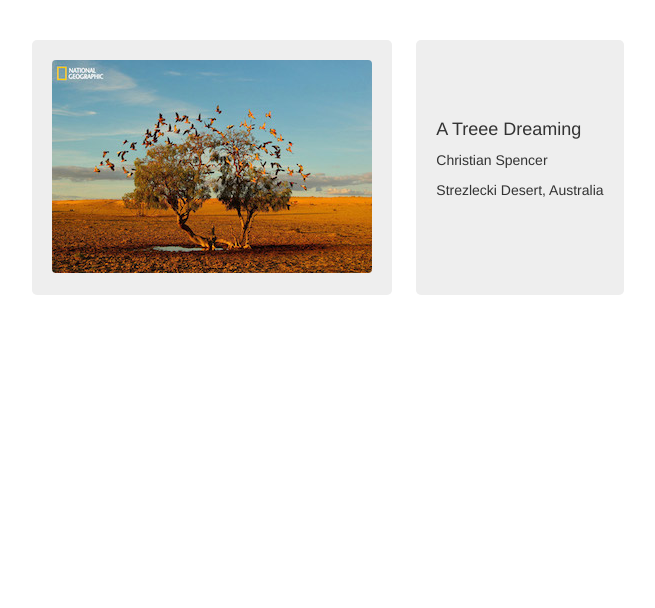
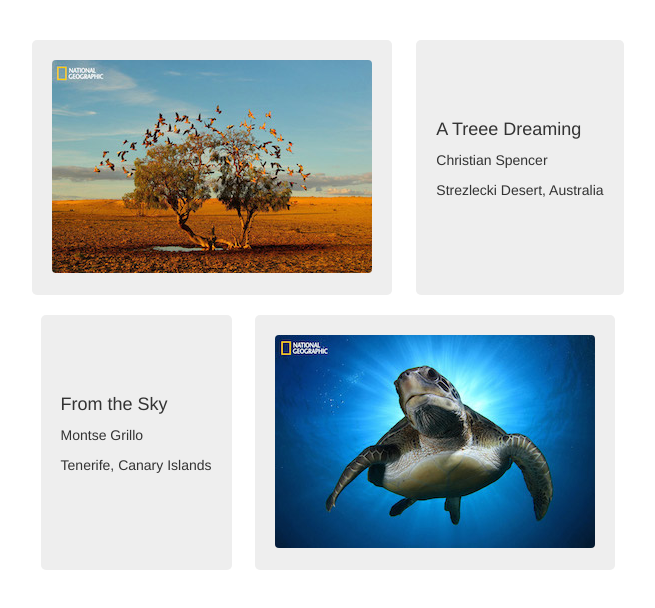
Before and after one commit to learn-co-students/git-flow-001-prework-web, a plain HTML site: page index.html in a window 1280 px wide. Shown: the whole page, without its empty margins (312-967 px from the left). Drawn offline with Linux system fonts and the light colour scheme.

Commit message:
added turtle

```diff
--- a/index.html
+++ b/index.html
@@ -1,16 +1,18 @@
 <!DOCTYPE html>
 <html>
+
 <head>
   <!-- bootstrap and jquery -->
   <script src="public/js/jquery.min.js"></script>
-    <link   href="public/css/bootstrap.min.css" rel="stylesheet" type="text/css"></link>
-    <link   href="public/css/bootstrap-theme.min.css" rel="stylesheet" type="text/css"></link>
+  <link href="public/css/bootstrap.min.css" rel="stylesheet" type="text/css"></link>
+  <link href="public/css/bootstrap-theme.min.css" rel="stylesheet" type="text/css"></link>
   <script src="public/js/bootstrap.min.js"></script>
   <!-- custom stlyes -->
-    <link   href="public/css/custom.css" rel="stylesheet" type="text/css"></link>
+  <link href="public/css/custom.css" rel="stylesheet" type="text/css"></link>
   <meta charset="UTF-8" />
   <title>Git Flow</title>
 </head>
+
 <body>
   <div class="container">
     <div class="lead-pic">
@@ -30,11 +32,25 @@
       </div>
       <!-- end tree picture and caption -->
       <!--  v  add pictures and captions below  v  -->
-
+      <!-- begin turtle picture and caption -->
+      <div class="center-container">
+        <div class="card">
+          <div class="caption">
+            <h4>From the Sky</h4>
+            <p>Montse Grillo</p>
+            <p>Tenerife, Canary Islands</p>
+          </div>
+        </div>
+        <div class="card">
+          <img src="public/img/turtle.jpg" alt="sea turtle swimming">
+        </div>
+      </div>
+      <!-- end turtle picture and caption -->
 
 
       <!--  ^  add pictures and captions above  ^  -->
     </div>
   </div>
 </body>
+
 </html>
```
Lines whose indentation alone changed are shown as unchanged.
